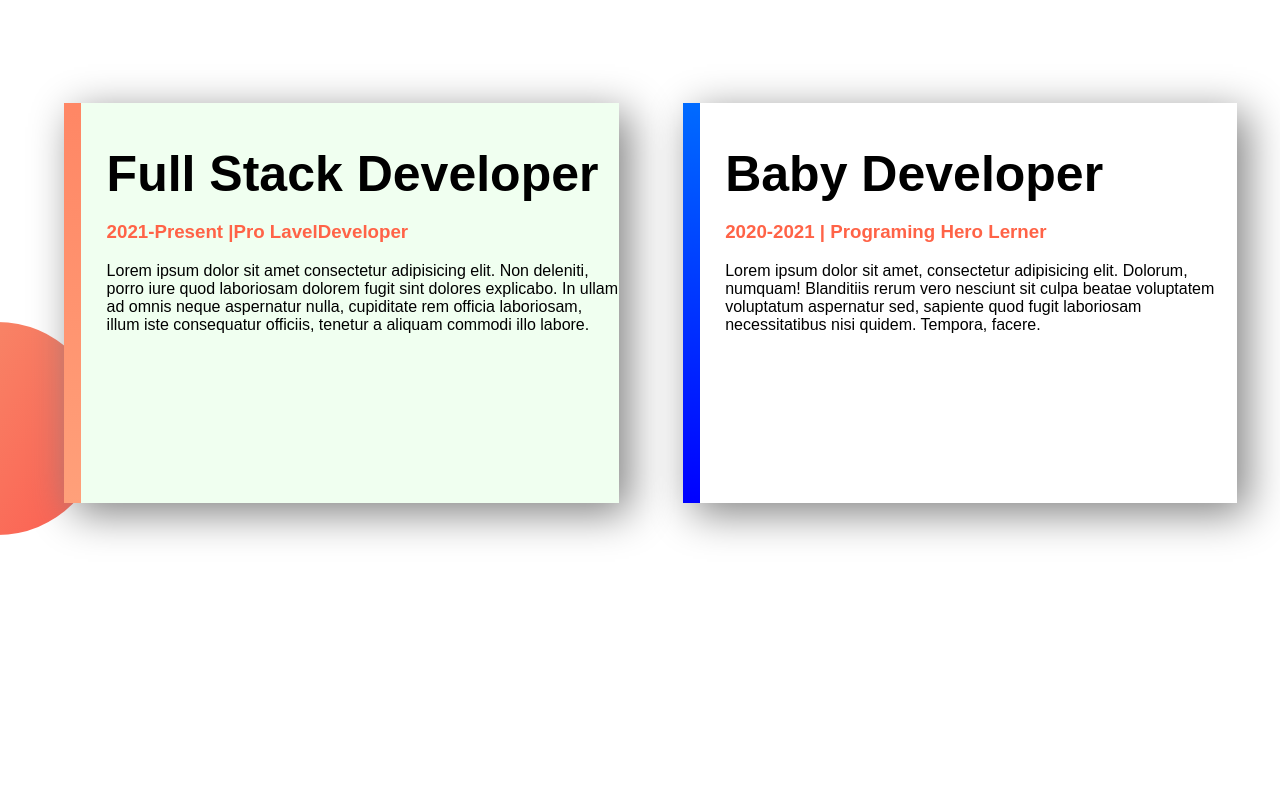
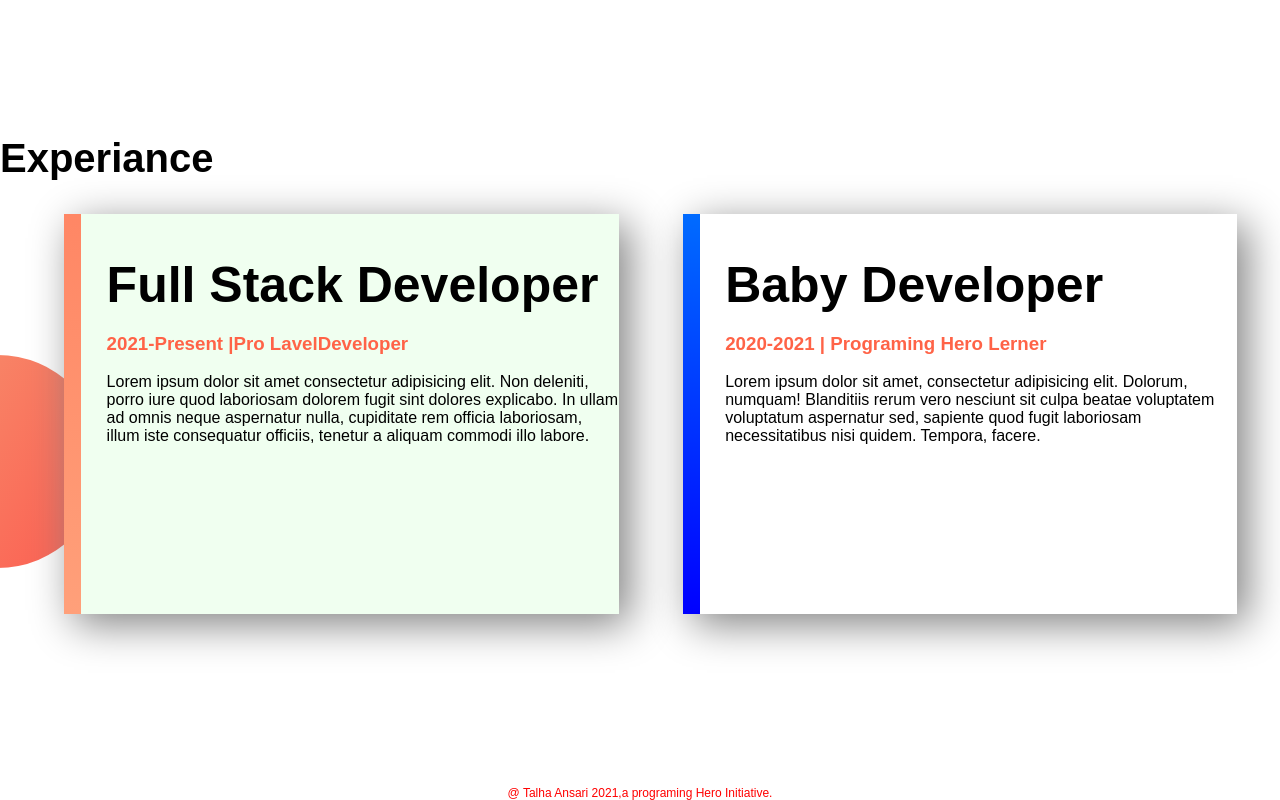
Before and after one commit to talha162127/arman, a plain HTML site: page index.html in a window 1280 px wide. Shown: the part 1197-1997 px from the top of the page. Before the commit the page ends 1950 px from the top, so only its background shows below. Drawn offline with Linux system fonts and the light colour scheme.

Commit message:
copiright

```diff
--- a/index.html
+++ b/index.html
@@ -31,6 +31,7 @@
         </div>
     </section>
     <section class="third">
+        <h2>Experiance</h2>
         <div id="border1" class="wrapper experiance">
             <h1>Full Stack Developer</h1>
             <h3>2021-Present |Pro LavelDeveloper </h3>
@@ -43,5 +44,6 @@
         </div>
 
     </section>
+    <footer>@ Talha Ansari 2021,a programing Hero Initiative. </footer>
 </body>
 </html>
--- a/style.css
+++ b/style.css
@@ -49,7 +49,7 @@ a{
 }
 .experiance{
     box-shadow: 10px 10px 40px gray;
-    border-slice: 1;
+
     height: 80%;
 }
 #border1{
@@ -68,3 +68,8 @@ a{
     background-repeat: no-repeat;
     background-position:left ;
 }
+footer{
+    font-size: 12px;
+    color: red;
+    text-align: center;
+}
```
